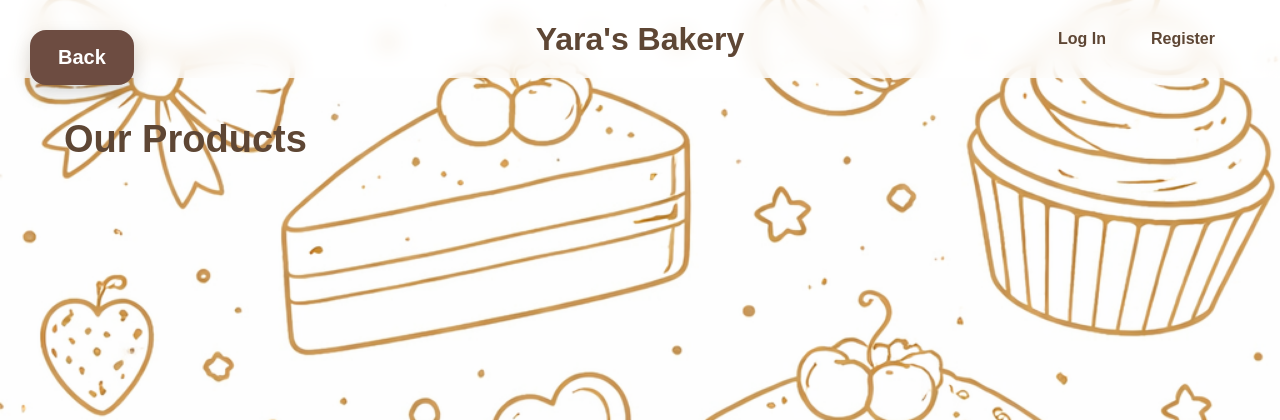
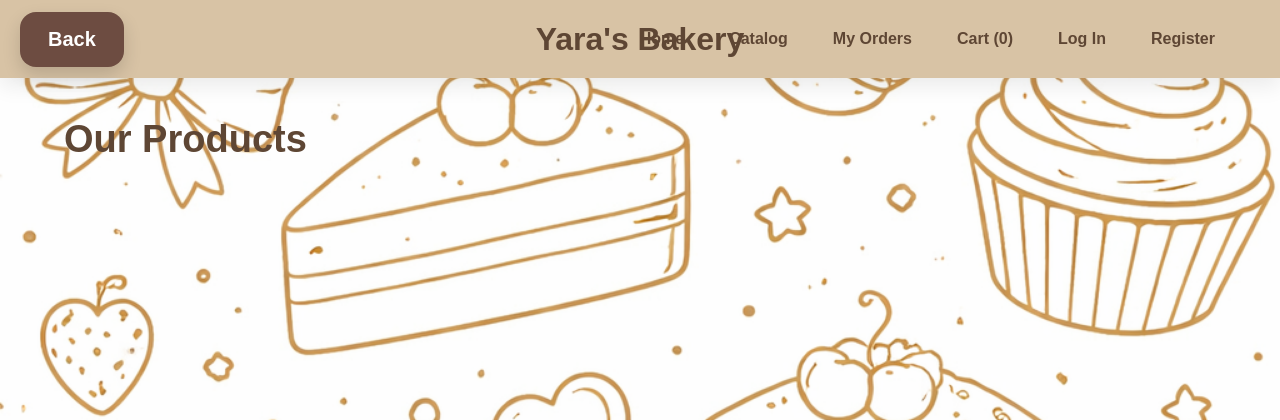
Before and after one commit to AxelSoubeste/Bakery, a Django app: page /catalog/ in a window 1280 px wide. Shown: the top 420 px of the page. Run offline with Django 5.2, Linux system fonts and the light colour scheme; data that the repository does not hold is empty.

Commit message:
Update CSS navbar/btn-back

```diff
--- a/Bakery_app/static/Bakery_app/css/styles.css
+++ b/Bakery_app/static/Bakery_app/css/styles.css
@@ -13,14 +13,17 @@ body{
 }
 
 .navbar{
-    position: relative;
+    position:sticky;
+    top:0;
+    z-index:1000;
+
     display:flex;
     align-items:center;
     justify-content:flex-end;
 
     padding:20px 50px;
-    background: rgba(255,255,255,0.75);
-    backdrop-filter: blur(10px);
+    background:#d8c3a5;
+    box-shadow:0 8px 20px rgba(0,0,0,0.08);
 }
 
 .logo{
@@ -88,9 +91,10 @@ body{
 }
 
 .btn-back{
-    position:absolute;
-    top:30px;
-    left:30px;
+    position:fixed;
+    top:12px;
+    left:20px;
+    z-index:9999;
 
     border:none;
     background:#6d4c41;
--- a/Bakery_app/templates/Bakery_app/base.html
+++ b/Bakery_app/templates/Bakery_app/base.html
@@ -20,8 +20,6 @@
 
         <div class="nav-links">
 
-            {% if user.is_authenticated %}
-
             {% if user.is_staff %}
                 <a href="{% url 'dashboard' %}">My Panel</a>
             {% endif %}
@@ -35,6 +33,8 @@
             <a href="{% url 'cart_view' %}">
                 Cart ({{ request.session.cart|length }})
             </a>
+
+            {% if user.is_authenticated %}
 
                 <form action="{% url 'logout' %}" method="POST">
                     {% csrf_token %}
```
Lines whose indentation alone changed are shown as unchanged.
